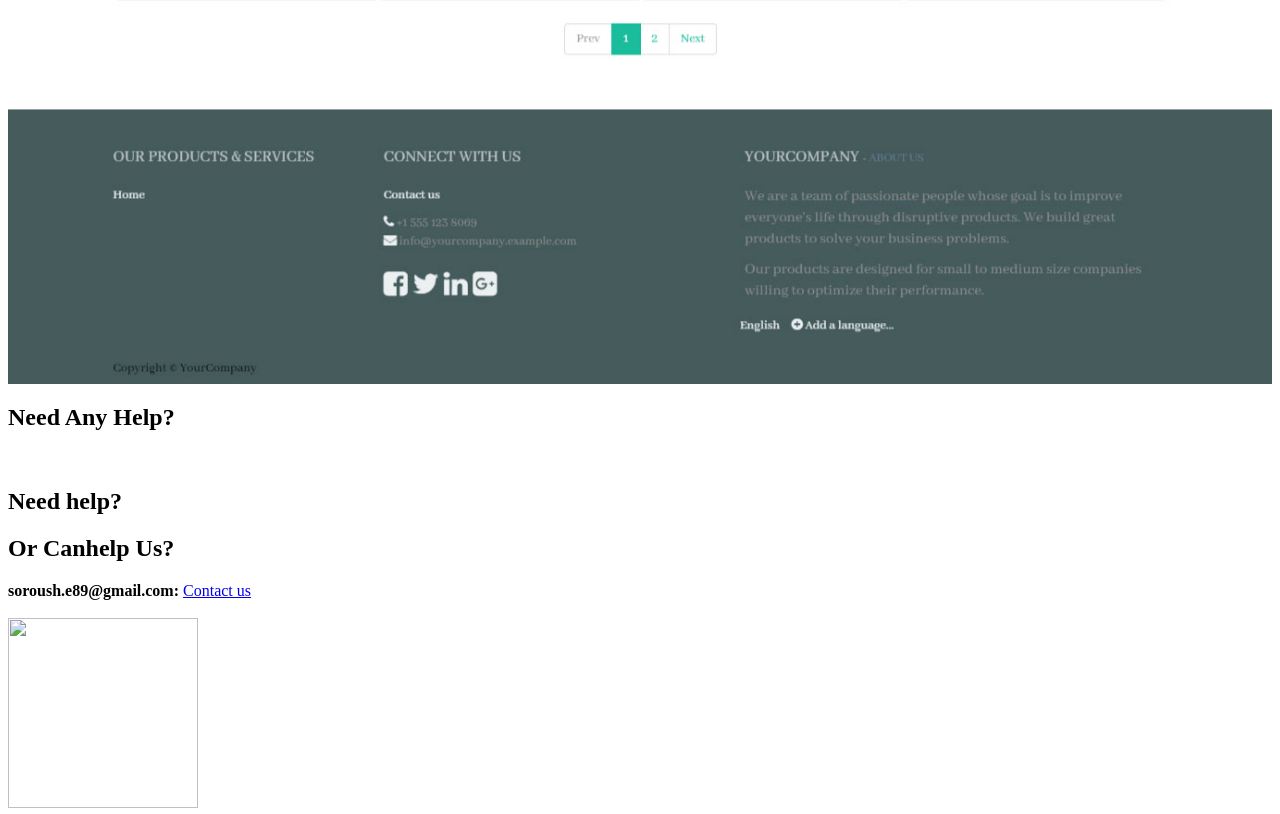
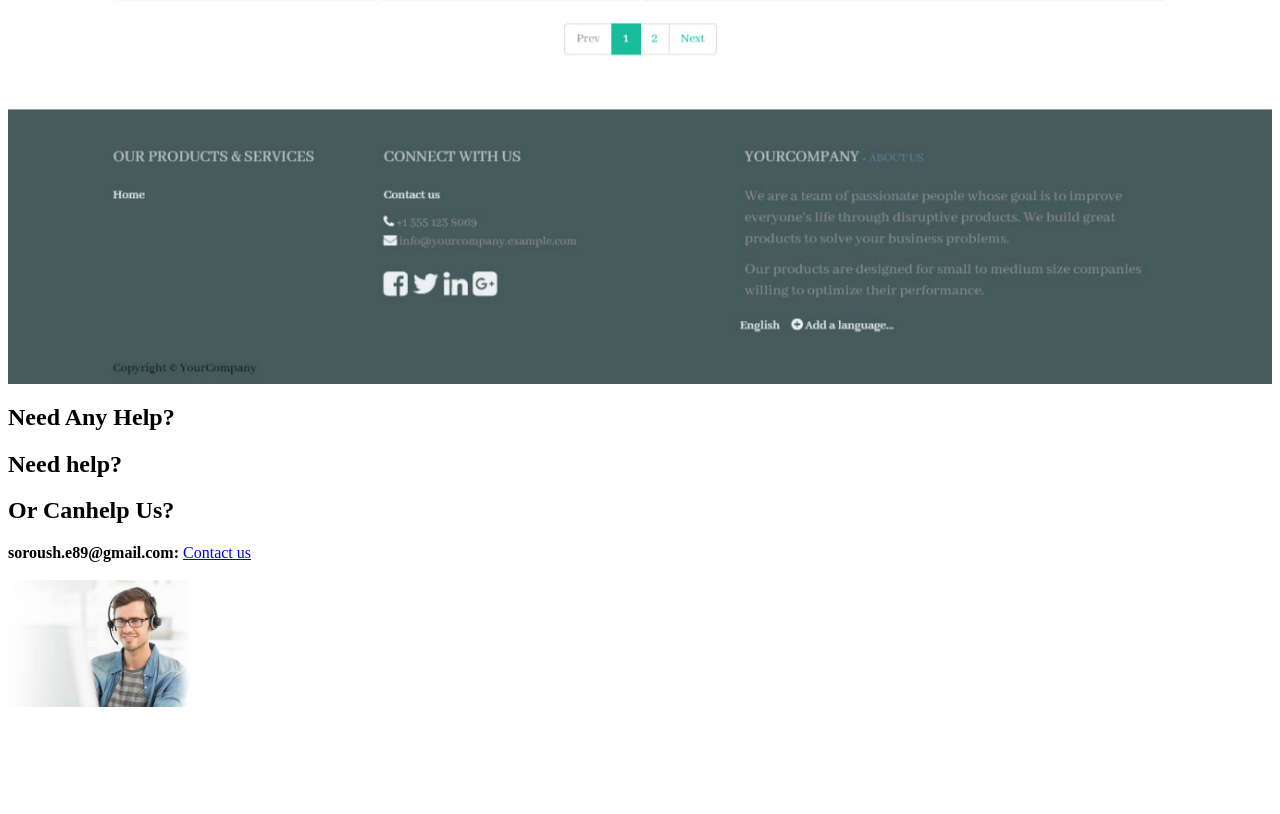
Before and after one commit to soroushCoder/theme_soroush, a plain HTML site: page theme_soroush/static/description/index.html in a window 1280 px wide. Shown: the part 7084-7898 px from the top of the page. After the commit the page ends 7819 px from the top, so only its background shows below. Drawn offline with Linux system fonts and the light colour scheme.

Commit message:
fix description images contact

```diff
--- a/theme_soroush/static/description/index.html
+++ b/theme_soroush/static/description/index.html
@@ -59,13 +59,6 @@
 <section class="oe_container">
     <h2 class="oe_slogan" style="margin-top:20px;" >Need Any Help?</h2>
     <div class="oe_slogan" style="margin-top:10px !important;">
-        <div>
-            <a
-            class="btn btn-primary btn-lg mt8" style="color: #FFFFFF !important;border-radius: 0;"
-            href="https://www.cybrosys.com/contact/" target="_blank"><i
-            class="fa fa-phone"></i> Contact Us </a>
-
-
 
 			<div class="col-sm-6 col-lg-5 mb48 text-center-xs">
                         <h2 class=" mt32 mb16">Need <b>help?</b></h2>
@@ -75,10 +68,10 @@
                             us</a>
                     </div>
 
-        </div>
+
         <br>
-        <a href="https://www.cybrosys.com/" target="_blank">
-            <img src="cybro_logo.png" style="width: 190px; margin-bottom: 20px;" class="center-block">
+        <a  target="_blank">
+            <img src="support_banner.jpg" style="width: 190px; margin-bottom: 20px;" class="center-block">
         </a>
     </div>
 </section>
```
Also changed, not shown: theme_soroush/static/description/support_banner.jpg (added).
